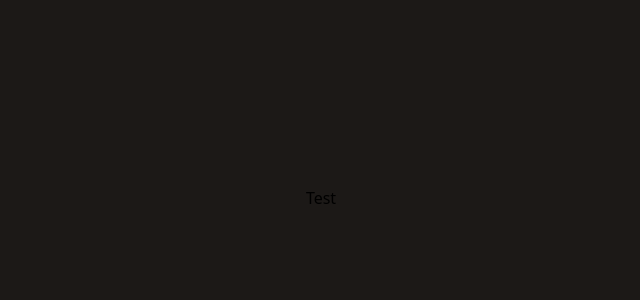
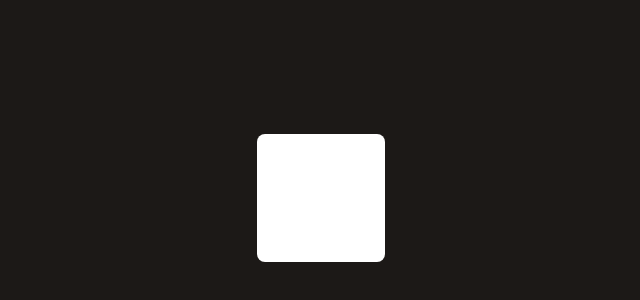
Before and after one commit to Islam0s/Todo-list, a React (Vite) app: page / in a window 1280 px wide. Shown: the part 202-502 px from the top of the page, without its empty margins (319-959 px from the left). Built offline with nearby package versions, Linux system fonts and the light colour scheme.

Commit message:
I added the white bg

```diff
--- a/src/App.jsx
+++ b/src/App.jsx
@@ -2,7 +2,9 @@
 const App = () => {
   return (
     <div className="min-h-screen flex justify-center items-center bg-stone-900">
-      <h1>Test</h1>
+      <div className="bg-white p-16 rounded-lg">
+
+      </div>
 
     </div>
   );
```
